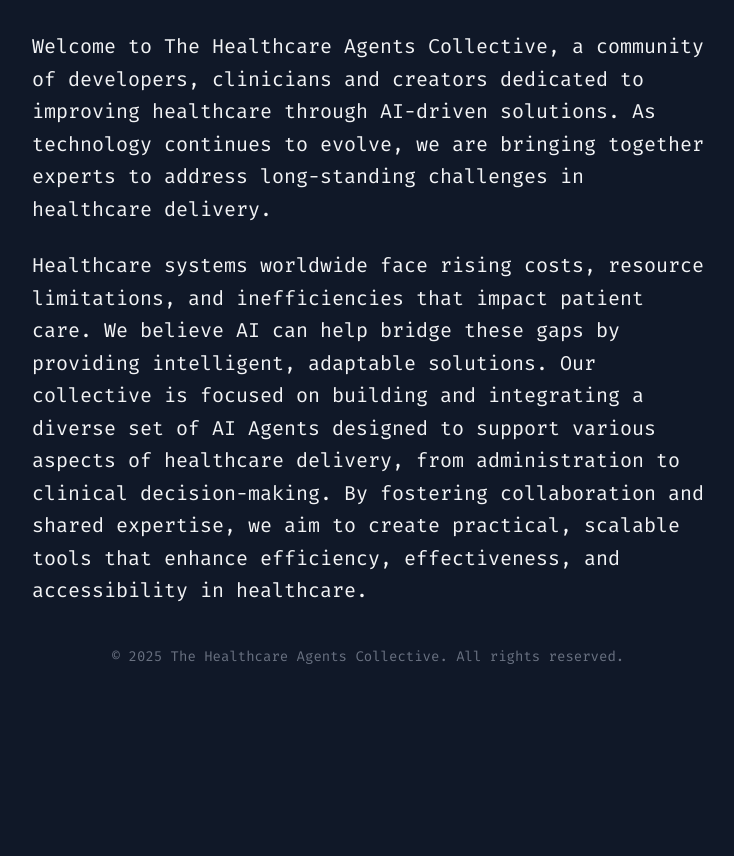
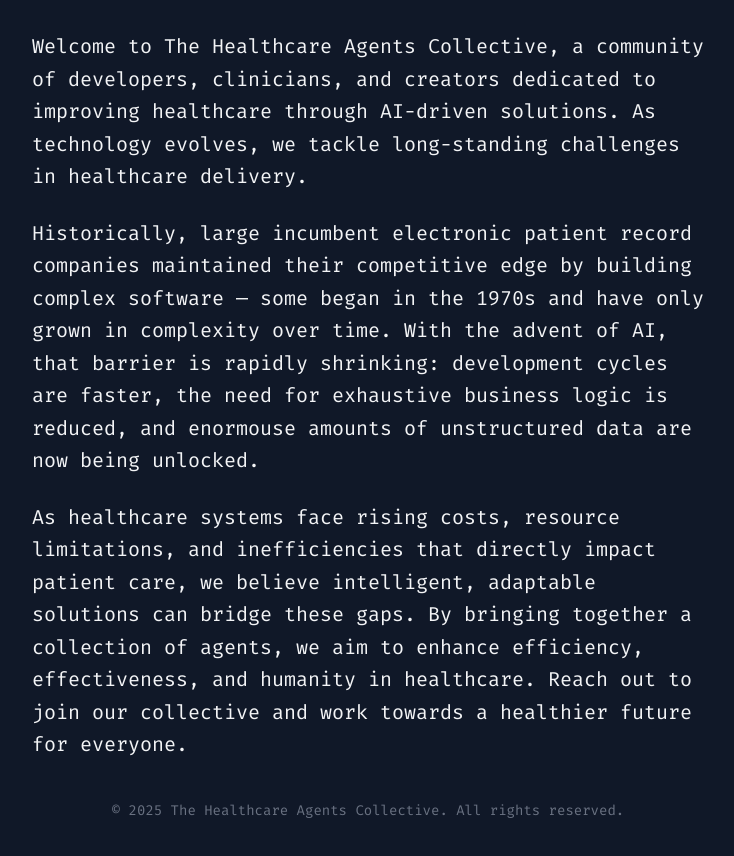
Before and after one commit to THACollective/THACollective.github.io, a plain HTML site: page index.html in a window 1280 px wide. Shown: the part 306-1162 px from the top of the page, without its empty margins (272-1006 px from the left). Before the commit the page ends 1021 px from the top, so only its background shows below. Drawn offline with nearby package versions, Linux system fonts and the light colour scheme.

Commit message:
refine homepage content for clarity and engagement

```diff
--- a/index.html
+++ b/index.html
@@ -37,12 +37,17 @@
 
     <main role="main" class="mx-auto max-w-2xl text-lg sm:text-xl leading-relaxed">
         <p class="mb-6">
-            Welcome to The Healthcare Agents Collective, a community of developers, clinicians and creators dedicated to improving healthcare through AI-driven solutions. As technology continues to evolve, we are bringing together experts to address long-standing challenges in healthcare delivery.
+            Welcome to The Healthcare Agents Collective, a community of developers, clinicians, and creators dedicated to improving healthcare through AI-driven solutions. As technology evolves, we tackle long-standing challenges in healthcare delivery.
         </p>
 
         <p class="mb-6">
-            Healthcare systems worldwide face rising costs, resource limitations, and inefficiencies that impact patient care. We believe AI can help bridge these gaps by providing intelligent, adaptable solutions. Our collective is focused on building and integrating a diverse set of AI Agents designed to support various aspects of healthcare delivery, from administration to clinical decision-making. By fostering collaboration and shared expertise, we aim to create practical, scalable tools that enhance efficiency, effectiveness, and accessibility in healthcare.
+            Historically, large incumbent electronic patient record companies maintained their competitive edge by building complex software — some began in the 1970s and have only grown in complexity over time. With the advent of AI, that barrier is rapidly shrinking: development cycles are faster, the need for exhaustive business logic is reduced, and enormouse amounts of unstructured data are now being unlocked.
         </p>
+
+        <p class="mb-6">
+            As healthcare systems face rising costs, resource limitations, and inefficiencies that directly impact patient care, we believe intelligent, adaptable solutions can bridge these gaps. By bringing together a collection of agents, we aim to enhance efficiency, effectiveness, and humanity in healthcare. Reach out to join our collective and work towards a healthier future for everyone.
+        </p>
+
     </main>
     <footer class="text-center py-4 text-gray-500 text-sm">
         &copy; 2025 The Healthcare Agents Collective. All rights reserved.
```
